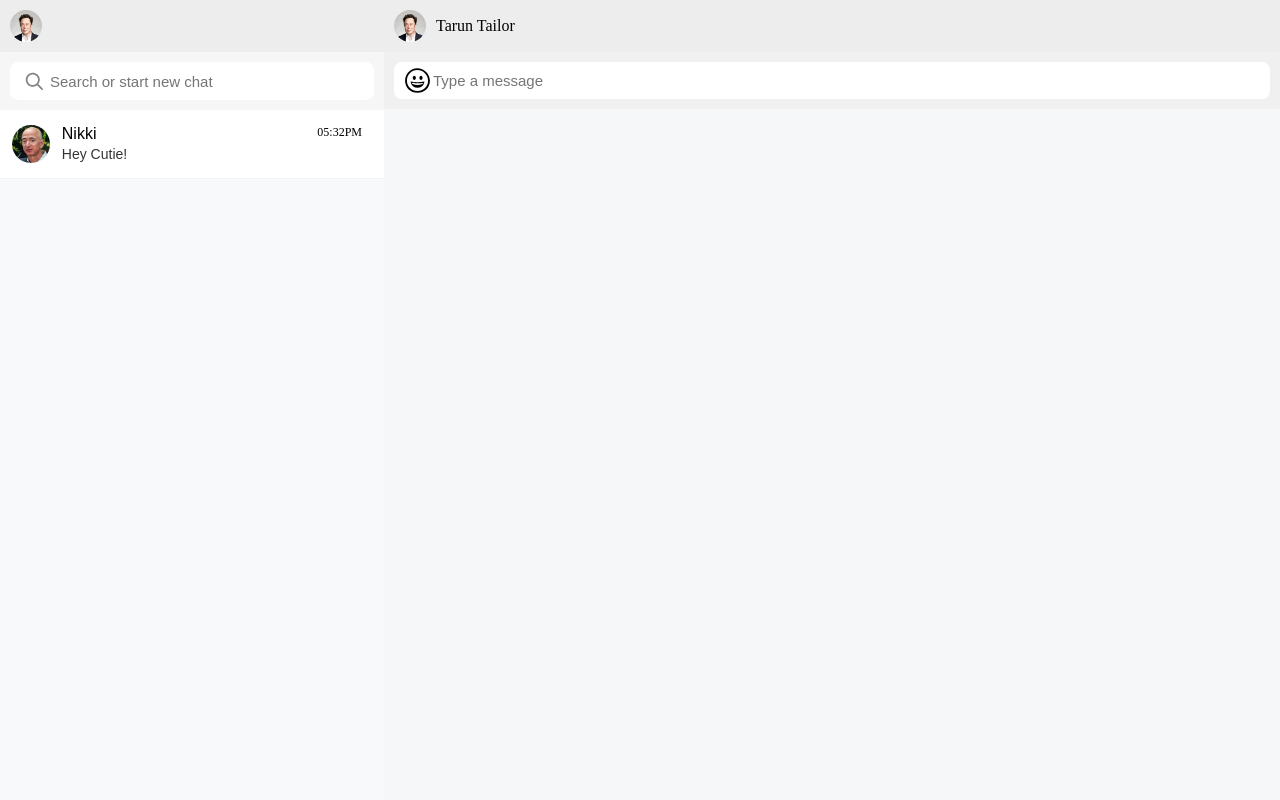
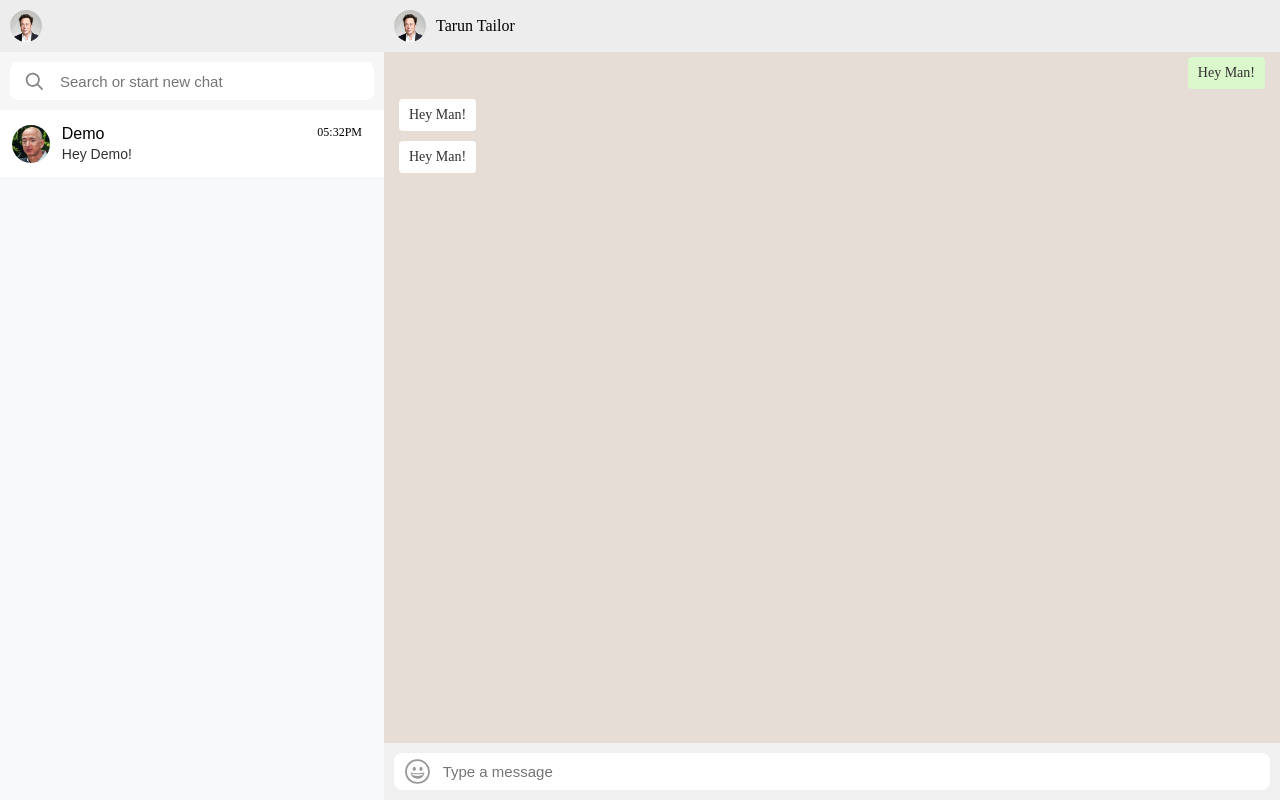
Before and after one commit to taruntailor7/WhatsApp-Clone, a React (Create React App) app in the folder whatsapp/: page / in a window 1280 px wide. Built offline with nearby package versions, Linux system fonts and the light colour scheme.

Commit message:
working on conversation component

```diff
--- a/whatsapp/src/components/Contact.jsx
+++ b/whatsapp/src/components/Contact.jsx
@@ -49,8 +49,8 @@ export const Contact = () => {
     <ContactItem>
         <ProfileIcon src="/profile/jeff.jpeg"/>
         <ContactInfo>
-            <ContactName>Nikki</ContactName>
-            <MessageText>Hey Cutie!</MessageText>
+            <ContactName>Demo</ContactName>
+            <MessageText>Hey Demo!</MessageText>
         </ContactInfo>
         <MessageTime >05:32PM</MessageTime>
     </ContactItem>
--- a/whatsapp/src/components/ContactList.jsx
+++ b/whatsapp/src/components/ContactList.jsx
@@ -47,6 +47,7 @@ export const SearchInput = styled.input`
     font-size: 15px;
     border: none;
     outline: none;
+    margin-left: 10px;
 `;
 
 
--- a/whatsapp/src/components/Conversation.jsx
+++ b/whatsapp/src/components/Conversation.jsx
@@ -35,7 +35,33 @@ const ChatBox = styled.div`
 const EmojiImage = styled.img`
   width:28px;
   heoght:28px;
+  opacity:0.4;
+  cursor: pointer;
 `;
+
+const MessageContainer = styled.div`
+  display: flex;
+  flex-direction: column;
+  height: 100%;
+  background:#e5ddd6;
+  overflow-y:auto;
+`;
+
+const MessageDiv = styled.div`
+  display: flex;
+  justify-content:${(props) => (props.isYours ? 'flex-end': "flex-start")};
+  margin:5px 15px;
+`;
+
+const Message = styled.div`
+  background:${(props) => (props.isYours ? "#daf8cb": "white")};
+  max-width:50%;
+  color: #303030;
+  padding: 8px 10px;
+  font-size: 14px;
+  border-radius:4px;
+`;
+
 
 
 export const Conversation = () => {
@@ -45,6 +71,23 @@ export const Conversation = () => {
         <ProfileImage src="/profile/elon.jpeg"/>
         Tarun Tailor
       </ProfileHeader>
+      <MessageContainer>
+        <MessageDiv isYours={true}>
+          <Message isYours={true}>
+            Hey Man!
+          </Message>
+        </MessageDiv>
+        <MessageDiv>
+          <Message>
+            Hey Man!
+          </Message>
+        </MessageDiv>
+        <MessageDiv>
+          <Message>
+            Hey Man!
+          </Message>
+        </MessageDiv>
+      </MessageContainer>
       <ChatBox>
         <SearchContainer>
           <EmojiImage src={"/data.svg"}></EmojiImage>
```
